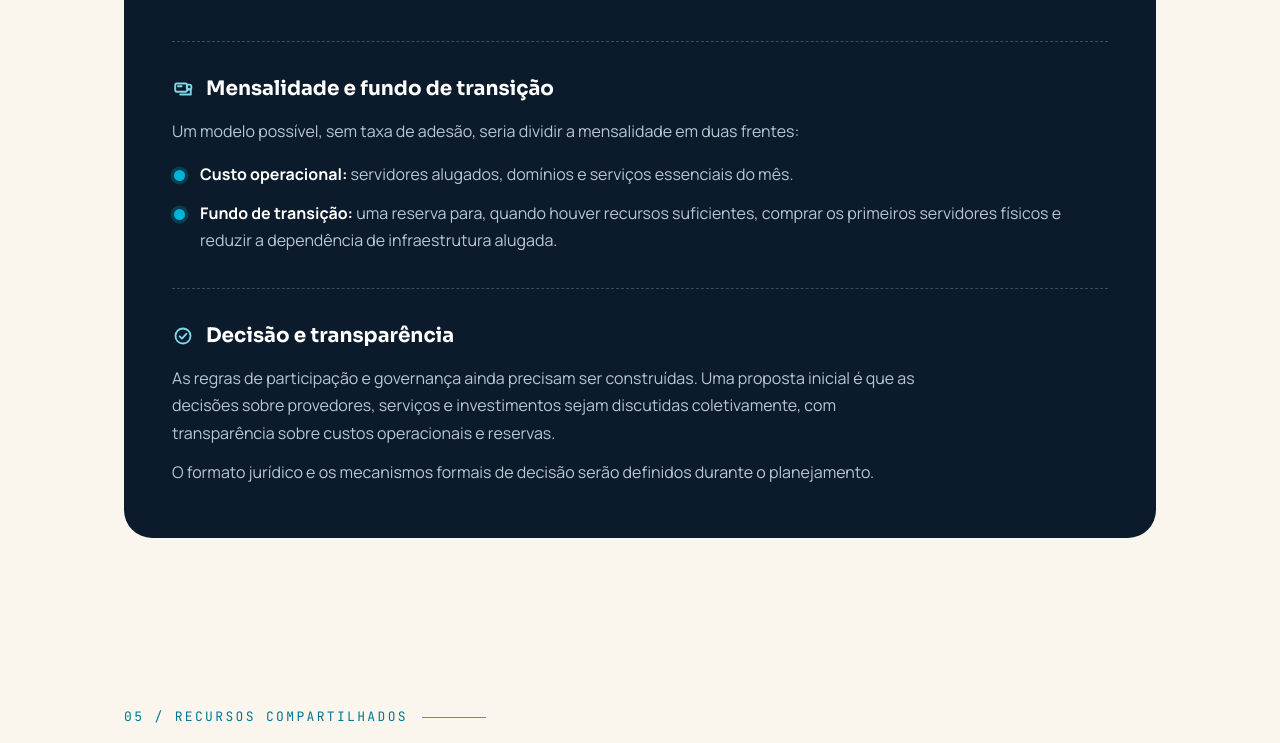
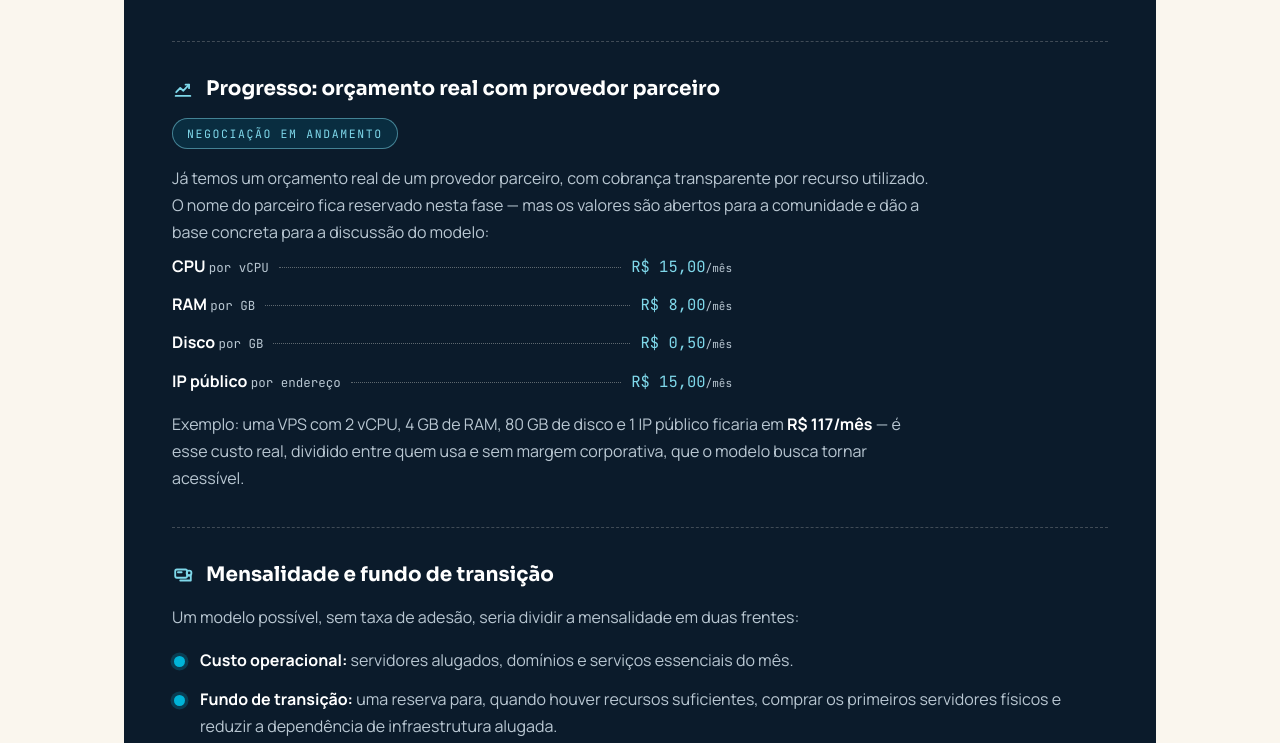
Before and after one commit to LibreCodeCoop/minha.coop, a plain HTML site: page index.html in a window 1280 px wide. Shown: the part 3442-4185 px from the top of the page. Drawn offline with Linux system fonts and the light colour scheme.

Commit message:
atualiza index

```diff
--- a/index.html
+++ b/index.html
@@ -201,6 +201,22 @@ h2{
   box-shadow:0 0 0 3.5px rgba(0,180,216,.22);
 }
 .lista-nozinhos li b{color:var(--branco);font-weight:700}
+
+/* orçamento do provedor parceiro */
+.tc-status{
+  display:inline-block;font-family:var(--f-mono);font-size:11.5px;letter-spacing:.14em;text-transform:uppercase;
+  color:#7FD8EA;border:1px solid rgba(127,216,234,.5);border-radius:999px;
+  padding:5px 14px;margin-bottom:16px;background:rgba(0,180,216,.12);
+}
+.tabela-custos{margin-top:6px;display:grid;gap:11px;max-width:560px}
+.tc-linha{display:flex;align-items:baseline;gap:10px;font-size:16px}
+.tc-recurso{color:var(--branco);font-weight:700;flex:none}
+.tc-recurso small{font-family:var(--f-mono);font-weight:400;font-size:12.5px;color:#B9C7D2}
+.tc-pontos{flex:1;min-width:24px;border-bottom:1.5px dotted rgba(250,246,238,.35);transform:translateY(-4px)}
+.tc-valor{font-family:var(--f-mono);font-size:15.5px;color:#7FD8EA;flex:none}
+.tc-valor small{font-size:11px;color:#B9C7D2}
+.tc-exemplo{margin-top:16px;font-size:15px;color:#B9C7D2;max-width:680px}
+.tc-exemplo b{color:var(--branco);font-weight:700}
 .painel-deco{position:absolute;right:-90px;top:-90px;width:340px;opacity:.5;pointer-events:none}
 
 /* grade 5 recursos */
@@ -483,6 +499,22 @@ footer{border-top:1px solid var(--borda);padding:44px 0 50px}
 
         <div class="bloco">
           <h3>
+            <svg class="mini-ic" aria-hidden="true"><use href="#ic-crescimento"/></svg>
+            Progresso: orçamento real com provedor parceiro
+          </h3>
+          <span class="tc-status">negociação em andamento</span>
+          <p>Já temos um orçamento real de um provedor parceiro, com cobrança transparente por recurso utilizado. O nome do parceiro fica reservado nesta fase — mas os valores são abertos para a comunidade e dão a base concreta para a discussão do modelo:</p>
+          <div class="tabela-custos">
+            <div class="tc-linha"><span class="tc-recurso">CPU <small>por vCPU</small></span><span class="tc-pontos"></span><span class="tc-valor">R$ 15,00<small>/mês</small></span></div>
+            <div class="tc-linha"><span class="tc-recurso">RAM <small>por GB</small></span><span class="tc-pontos"></span><span class="tc-valor">R$ 8,00<small>/mês</small></span></div>
+            <div class="tc-linha"><span class="tc-recurso">Disco <small>por GB</small></span><span class="tc-pontos"></span><span class="tc-valor">R$ 0,50<small>/mês</small></span></div>
+            <div class="tc-linha"><span class="tc-recurso">IP público <small>por endereço</small></span><span class="tc-pontos"></span><span class="tc-valor">R$ 15,00<small>/mês</small></span></div>
+          </div>
+          <p class="tc-exemplo">Exemplo: uma VPS com 2&nbsp;vCPU, 4&nbsp;GB de RAM, 80&nbsp;GB de disco e 1&nbsp;IP público ficaria em <b>R$ 117/mês</b> — é esse custo real, dividido entre quem usa e sem margem corporativa, que o modelo busca tornar acessível.</p>
+        </div>
+
+        <div class="bloco">
+          <h3>
             <svg class="mini-ic" aria-hidden="true"><use href="#ic-mensal"/></svg>
             Mensalidade e fundo de transição
           </h3>
@@ -565,7 +597,7 @@ footer{border-top:1px solid var(--borda);padding:44px 0 50px}
         <h2>Junte-se à construção da minha.coop</h2>
         <h3>Vamos discutir o modelo de negócios</h3>
         <p>O projeto está na fase de planejamento. A construção é colaborativa: pessoas com visão técnica, administrativa e entusiasmo por tecnologia livre vão definir juntas um modelo de negócios sustentável e alinhado a quem usa a infraestrutura. O formato jurídico, o modelo de operação e os próximos passos também serão definidos nesse processo. A conversa está acontecendo agora no Telegram.</p>
-        <a class="btn btn-ciano" href="https://t.me/LibreCodeCoop" rel="noopener">
+        <a class="btn btn-ciano" href="SEU_LINK_DO_TELEGRAM_AQUI" rel="noopener">
           <svg class="ic" viewBox="0 0 24 24" fill="none" stroke="currentColor" stroke-width="2" stroke-linecap="round" stroke-linejoin="round" aria-hidden="true"><use href="#ic-telegram"/></svg>
           Entrar no grupo do Telegram
         </a>
```
